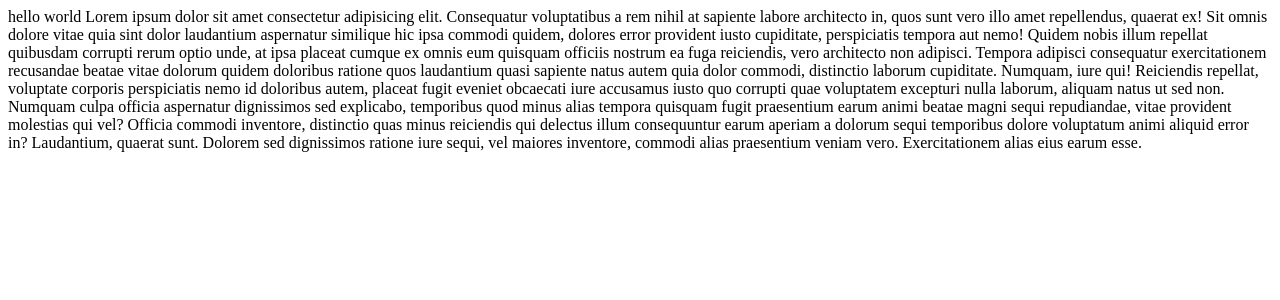
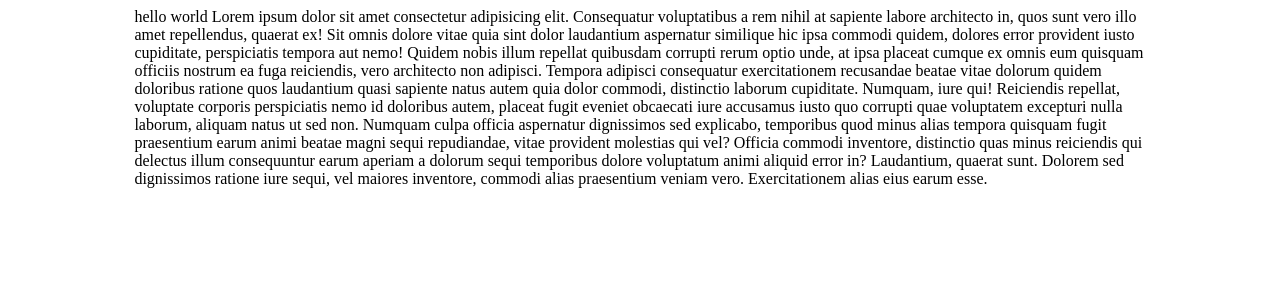
Before and after one commit to biddutMia/testForVercel, a React (Vite) app: page / in a window 1280 px wide. Shown: the top 300 px of the page. Built offline with nearby package versions, Linux system fonts and the light colour scheme.

Commit message:
third commit

```diff
--- a/src/components/app/App.jsx
+++ b/src/components/app/App.jsx
@@ -1,6 +1,6 @@
 const App = () => {
   return (
-    <div>
+    <div style={{ width: "80%", margin: "auto" }}>
       <div>
         hello world Lorem ipsum dolor sit amet consectetur adipisicing elit.
         Consequatur voluptatibus a rem nihil at sapiente labore architecto in,
```
